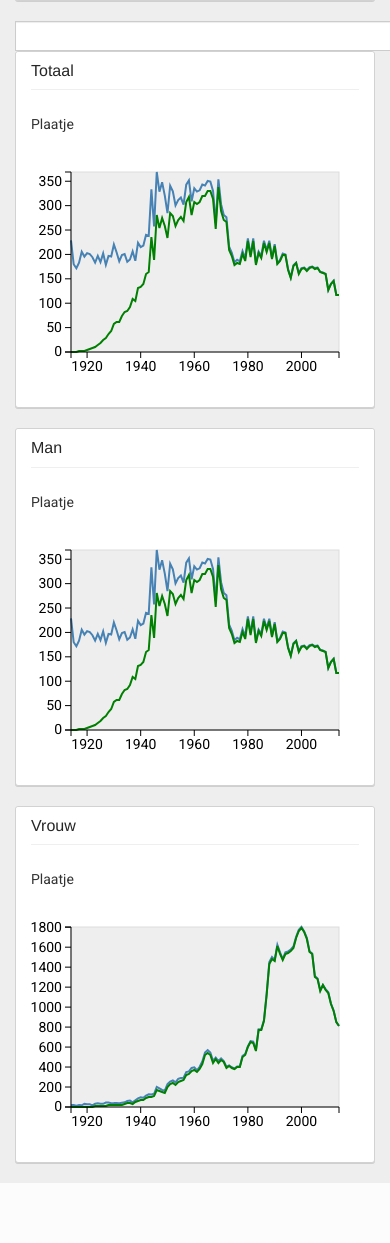
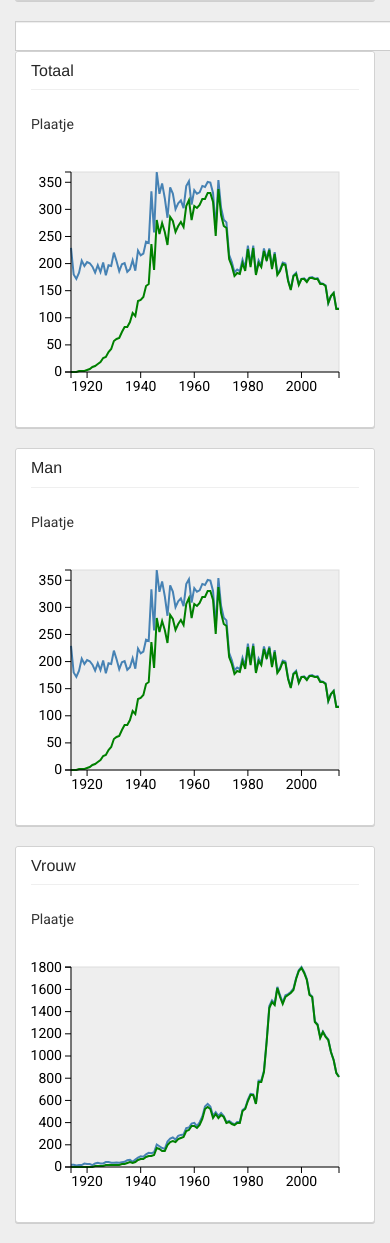
Before and after one commit to hgrif/dutch-names, a Flask app: page / in a window 390 px wide; the page is wider, and only the part inside the window is pictured. Shown: the part 71-1314 px from the top of that part. Before the commit the page ends 1254 px from the top of that part, so only its background shows below. Run offline with Flask 2, Linux system fonts and the light colour scheme; some web fonts are replaced.

Commit message:
Refactor graphing class and make graphs responsive

```diff
--- a/app/templates/index.html
+++ b/app/templates/index.html
@@ -139,8 +139,6 @@
 </script>
 
 
-
-
 <body>
 
     <div class="container">
@@ -219,9 +217,13 @@
     </div>
     <script ?>
 
+	var totalGraph; var maleGraph; var femaleGraph;
+
     queue()
     .defer(d3.json, "static/data/anne.json")
     .await(plotAll);
+
+	d3.select(window).on('resize', resizeGraphs);
 
 
 	function nameGraph(div_name, data) {
@@ -229,67 +231,68 @@
 		this.div_name = div_name;
 		this.data = data;
 
-		// TODO: Make responsive/resizable
-		// http://www.tnoda.com/blog/2013-10-14
-		// http://www.tnoda.com/blog/2013-12-07
-		// https://eyeseast.github.io/visible-data/2013/08/26/responsive-d3/
-		var MIN_HEIGHT = 180;
+		var MIN_HEIGHT = 200;
         this.margin = {
 			top: 40,
 			right: 20,
 			bottom: 40,
 			left: 40}
 
+		this.data;
 
-		this.width = $(this.div_name).width() - this.margin.left - this.margin.right;
-        this.height = Math.max(Math.ceil(this.width / 2.5) - this.margin.top - this.margin.bottom, MIN_HEIGHT);
+		this.svg;
+		this.graph;
+		this.xScale;
+		this.yScale;
+		this.xAxis;
+		this.yAxis;
+		this.nXTicks;
 
-        var svg = d3.select(this.div_name)
+		this.yearMin;
+		this.yearMax;
+		this.yMax;
+
+		this.n_born_line;
+		this.n_born_and_alive_line;
+
+		var me = this;
+
+		createGraph();
+
+		function createGraph() {
+			setSize();
+
+			// Create drawing area and graph.
+			me.svg = d3.select(me.div_name)
 			.append('svg')
-        .attr("width", this.width + this.margin.left + this.margin.right)
-        .attr("height", this.height + this.margin.top + this.margin.bottom);
+			.attr("width", me.width + me.margin.left +
+				me.margin.right)
+			.attr("height", me.height + me.margin.top +
+				me.margin.bottom);
+			me.graph = me.svg.append("svg:g")
+			.attr("transform", "translate(" + me.margin.left + "," +
+					me.margin.top + ")");
 
-		var graph = svg.append("svg:g")
-		.attr("transform",
-			"translate(" + this.margin.left + "," + this.margin.top + ")");
-
-		graph.append("rect")
+			// Add background
+			me.graph.append("rect")
 			.attr("class", "graphBackground")
-		.attr("width", this.width)
-		.attr("height", this.height)
+			.attr("width", me.width)
+			.attr("height", me.height)
 			.attr("fill", "#ffffff");
 
-		var yearMin = d3.min(data,
-			function(d) { return d.birth_year; });
-        var yearMax = d3.max(data,
-			function(d) { return d.birth_year; });
+			// Get axes properties
+			getBoundaries(me.data);
+			createScale();
+			setXTicks();
 
-        var yMax = d3.max(data, function(d) { return d.n_born; });
-
-		// TODO: convert xScale to year scale
-        var xScale = d3.scale.linear()
-        .range([0, this.width])
-        .domain([yearMin, yearMax])
-        ;
-        var yScale = d3.scale.linear()
-        .domain([0, yMax])
-        .range([this.height, 0])
-        ;
-		if (this.width < 420){
-			var nXTicks = 5;
-		} else {
-			var nXTicks = 10;
-		}
-
-		// TODO: optimize ticks
-        var xAxis = d3.svg.axis()
-        .scale(xScale)
+			me.xAxis = d3.svg.axis()
+			.scale(me.xScale)
 			.orient("bottom")
-		.ticks(nXTicks)
+			.ticks(me.nXTicks)
 			.tickFormat(d3.format("d"))
 			;
-        var yAxis = d3.svg.axis()
-        .scale(yScale)
+			me.yAxis = d3.svg.axis()
+			.scale(me.yScale)
 			.orient("left")
 			.tickFormat(d3.format("d"))
 			;
@@ -299,32 +302,140 @@
 			// http://bl.ocks.org/Matthew-Weber/5645518
 			// https://stackoverflow.com/questions/27597715/d3-x-value-mouseover-multiple-line-chart
 			// https://stackoverflow.com/questions/14043455/overlay-circle-text-etc-over-d3-js-multi-series-lines
-		var n_born_line = d3.svg.line()
-		.x(function(d) { return xScale(d.birth_year); })
-		.y(function(d) { return yScale(d.n_born); } );
-		var n_born_and_alive_line = d3.svg.line()
-		.x(function(d) { return xScale(d.birth_year); })
-		.y(function(d) { return Math.round(yScale(d.n_born_and_alive)); } );
+			me.n_born_line = d3.svg.line()
+			.x(function(d) { return me.xScale(d.birth_year); })
+			.y(function(d) { return me.yScale(d.n_born); } );
+			me.n_born_and_alive_line = d3.svg.line()
+			.x(function(d) { return me.xScale(d.birth_year); })
+			.y(function(d) { return Math.round(me.yScale(d.n_born_and_alive)); } );
 
-		graph.append("svg:path")
+			me.graph.append("svg:path")
 			.attr({
-			d: n_born_line(data),
+				d: me.n_born_line(data),
 				class: "path born_line"
 				});
-		graph.append("svg:path")
+			me.graph.append("svg:path")
 			.attr({
-			d: n_born_and_alive_line(data),
+				d: me.n_born_and_alive_line(data),
 				class: "path born_alive_line"
 				});
 
-        graph.append("g")
-        .attr("class", "x axis")
-        .attr("transform", "translate(0," + height + ")")
-        .call(xAxis);
+			me.graph.append("g")
+			.attr("class", "axis x-axis")
+			.attr("transform", "translate(0," + me.height + ")")
+			.call(me.xAxis);
 
-        graph.append("g")
-        .attr("class", "y axis")
-        .call(yAxis);
+			me.graph.append("g")
+			.attr("class", "axis y-axis")
+			.call(me.yAxis);
+
+
+		};
+
+		function getBoundaries(data) {
+
+			// Determine axis boundaries
+			me.yearMin = d3.min(data, function(d) { return d.birth_year; });
+			me.yearMax = d3.max(data, function(d) { return d.birth_year; });
+			me.yMax = d3.max(data, function(d) { return d.n_born; });
+
+		};
+
+		function createScale() {
+
+			me.xScale = d3.scale.linear()
+			.range([0, me.width])
+			.domain([me.yearMin, me.yearMax]) ;
+			me.yScale = d3.scale.linear()
+			.domain([0, me.yMax])
+			.range([me.height, 0]) ;
+
+		};
+
+		function setXTicks() {
+
+			if (me.width < 420){
+				me.nXTicks = 5;
+			} else {
+				me.nXTicks = 10;
+			};
+
+		};
+
+		function updateGraph() {
+
+			setSize();
+			createScale();
+			setXTicks();
+
+
+			// SVG & graphing area
+			me.svg.transition()
+			.attr("width", me.width + me.margin.left +
+				me.margin.right)
+			.attr("height", me.height + me.margin.top +
+				me.margin.bottom);
+			me.graph.transition()
+			.attr("transform", "translate(" + me.margin.left + "," +
+					me.margin.top + ")");
+
+			me.graph.select(".graphBackground").transition()
+			.attr("width", me.width)
+			.attr("height", me.height);
+
+
+			// Update scales
+			me.xAxis.scale(me.xScale)
+			me.yAxis.scale(me.yScale);
+			me.svg.selectAll(".x-axis")
+			.transition()
+			.attr("transform", "translate(0," + me.height + ")")
+			.call(me.xAxis);
+			me.svg.selectAll(".y-axis")
+			.transition()
+			.call(me.yAxis);
+
+			// Update data on lines
+			me.graph.selectAll(".born_line")
+			.transition()
+			.attr("d", me.n_born_line(me.data));
+			me.graph.selectAll(".born_alive_line")
+			.transition()
+			.attr("d", me.n_born_and_alive_line(me.data));
+
+		};
+
+		function resizeGraph() {
+
+			updateGraph();
+
+		};
+
+
+		function redrawGraph(data) {
+
+			me.data = data;
+			updateGraph();
+
+		};
+
+		function setSize() {
+
+			// TODO fix ugly ratio's
+			me.width = $(me.div_name).width() - me.margin.left -
+				me.margin.right;
+			me.height = Math.max(Math.ceil(me.width / 2.5) -
+				me.margin.top - me.margin.bottom, MIN_HEIGHT);
+
+
+		};
+
+
+		return {
+			updateGraph: updateGraph,
+			redrawGraph: redrawGraph,
+			};
+
 
 	}
 
@@ -332,10 +443,19 @@
 
         if (error) return console.error(error);
 
-		var totalGraph = nameGraph("#chart-total", name_stats['male']['total']['data']);
-		var maleGraph = nameGraph("#chart-male", name_stats['male']['total']['data']);
-		var femaleGraph = nameGraph("#chart-female", name_stats['female']['total']['data']);
+		totalGraph = new nameGraph("#chart-total",
+			name_stats['male']['total']['data']);
+		maleGraph = new nameGraph("#chart-male",
+			name_stats['male']['total']['data']);
+		femaleGraph = new nameGraph("#chart-female",
+			name_stats['female']['total']['data']);
 
+    };
+
+	function resizeGraphs() {
+		totalGraph.updateGraph();
+		maleGraph.updateGraph();
+		femaleGraph.updateGraph();
 	};
 
     </script>
```
Lines whose indentation alone changed are shown as unchanged.
